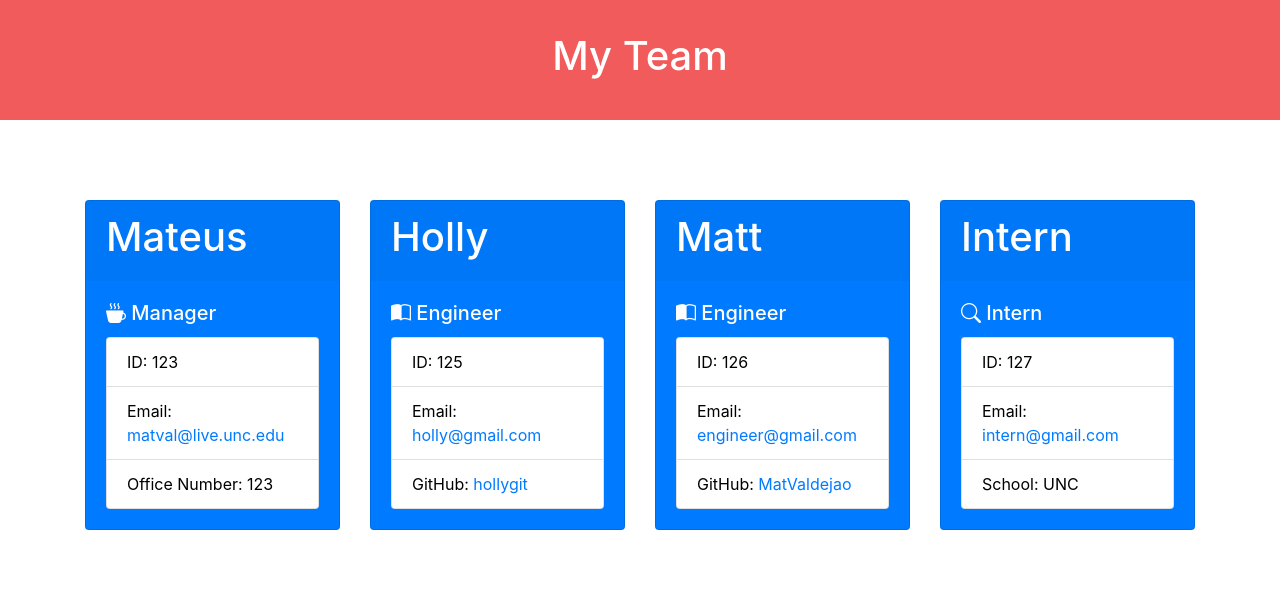
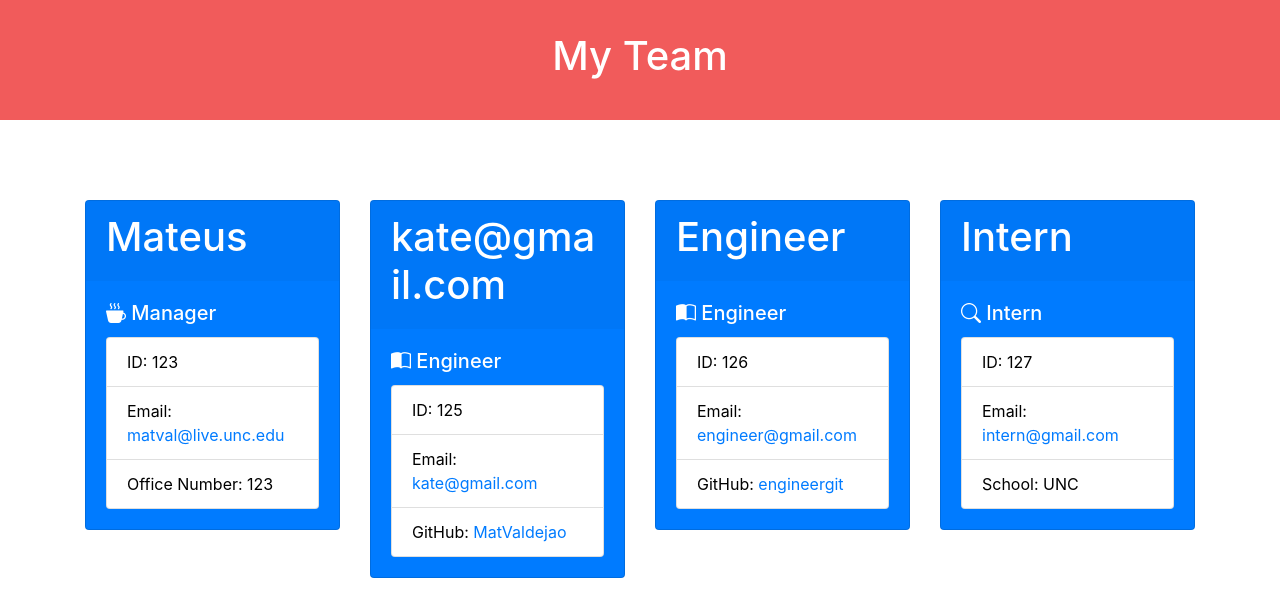
Before and after one commit to MatValdejao/team-display, a website: page dist/index.html in a window 1280 px wide. Drawn offline with nearby package versions, Linux system fonts and the light colour scheme.

Commit message:
reran record to include tests in run through

```diff
--- a/dist/index.html
+++ b/dist/index.html
@@ -43,7 +43,7 @@
                 </div>
             <div class="col-12 col-lg-3 col-md-4">
                     <div class="card text-white bg-primary mb-3">
-                        <div class="card-header"><h1>Holly</h1></div>
+                        <div class="card-header"><h1>kate@gmail.com</h1></div>
                         <div class="card-body">
                             <h5 class="card-title"><i class="bi bi-book-half"></i> Engineer</h5>
                             <div class="card-info">
@@ -51,10 +51,10 @@
                                     <li class="list-group-item">ID: 125
                                     </li>
                                     <li class="list-group-item">Email: <a href="mailto:
-                                        holly@gmail.com" target="_blank">holly@gmail.com</a>
+                                        kate@gmail.com" target="_blank">kate@gmail.com</a>
                                     </li>
                                     <li class="list-group-item">
-                                        GitHub: <a href="https://github.com/hollygit" target="_blank">hollygit</a></li>
+                                        GitHub: <a href="https://github.com/MatValdejao" target="_blank">MatValdejao</a></li>
                                 </ul>
                             </div>
                         </div>
@@ -62,7 +62,7 @@
                 </div>
             <div class="col-12 col-lg-3 col-md-4">
                     <div class="card text-white bg-primary mb-3">
-                        <div class="card-header"><h1>Matt</h1></div>
+                        <div class="card-header"><h1>Engineer </h1></div>
                         <div class="card-body">
                             <h5 class="card-title"><i class="bi bi-book-half"></i> Engineer</h5>
                             <div class="card-info">
@@ -73,7 +73,7 @@
                                         engineer@gmail.com" target="_blank">engineer@gmail.com</a>
                                     </li>
                                     <li class="list-group-item">
-                                        GitHub: <a href="https://github.com/MatValdejao" target="_blank">MatValdejao</a></li>
+                                        GitHub: <a href="https://github.com/engineergit" target="_blank">engineergit</a></li>
                                 </ul>
                             </div>
                         </div>
```
Also changed, not shown: README.md.
